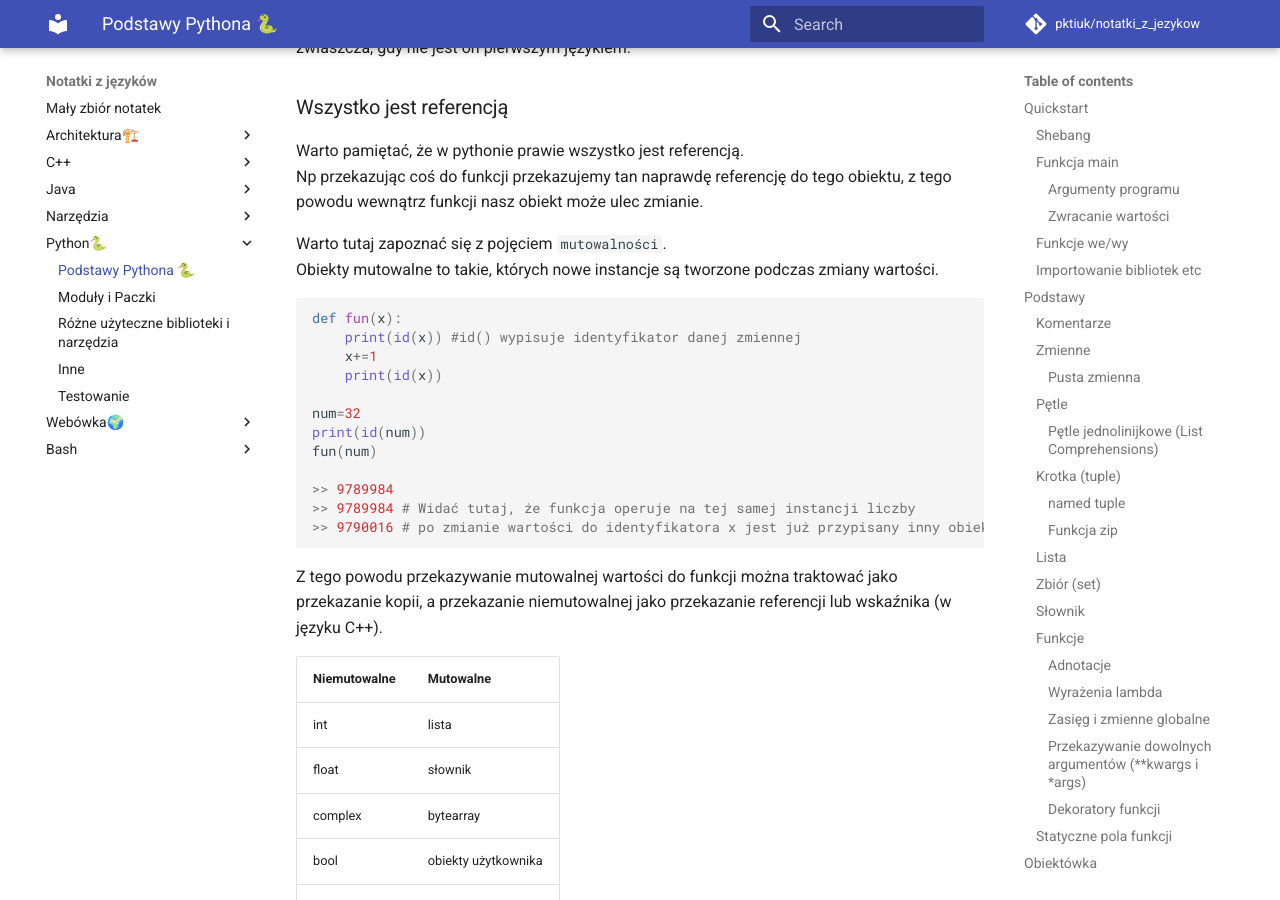
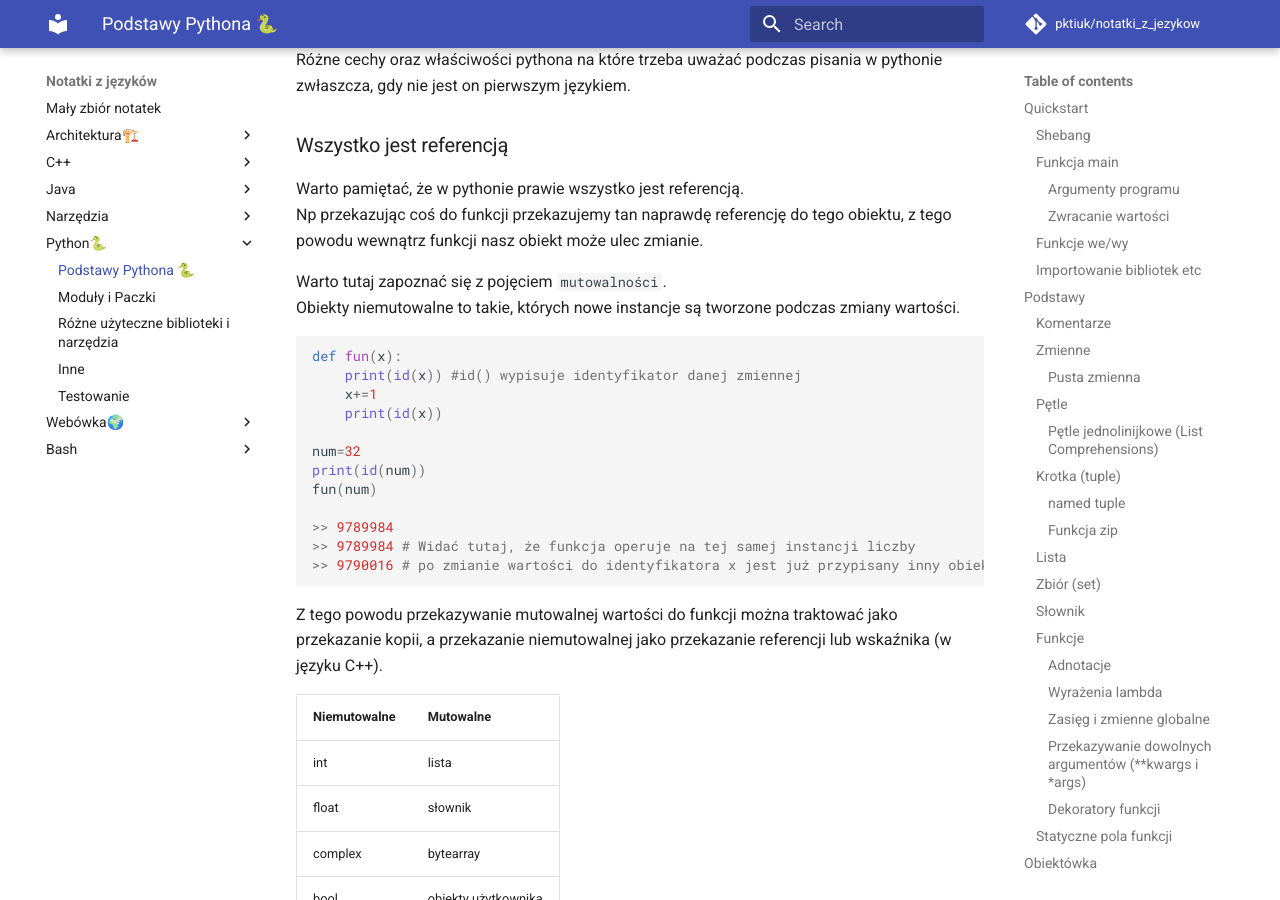
Before and after one commit to pktiuk/notatki_z_jezykow, an MkDocs documentation site: the page built from docs/Python🐍/1_ogolne_notatki.md, in a window 1280 px wide and 900 px high, scrolled down 26683 px. Built offline with MkDocs 1.6.1 and Material for MkDocs 9.7.7, drawn with Linux system fonts in a browser that asks for light colours; comment, search, counter and statistics services are not loaded; some of the changed text lies outside the part shown.

````diff
--- a/docs/Python🐍/1_ogolne_notatki.md
+++ b/docs/Python🐍/1_ogolne_notatki.md
@@ -1270,7 +1272,7 @@ Warto pamiętać, że w pythonie prawie wszystko jest referencją.
 Np przekazując coś do funkcji przekazujemy tan naprawdę referencję do tego obiektu, z tego powodu wewnątrz funkcji nasz obiekt może ulec zmianie.
 
 Warto tutaj zapoznać się z pojęciem `mutowalności`.
-Obiekty mutowalne to takie, których nowe instancje są tworzone podczas zmiany wartości.
+Obiekty niemutowalne to takie, których nowe instancje są tworzone podczas zmiany wartości.
 
 ```python
 def fun(x):
````
Also changed, not shown: other parts of docs/Python🐍/1_ogolne_notatki.md (+2 -0 lines).
